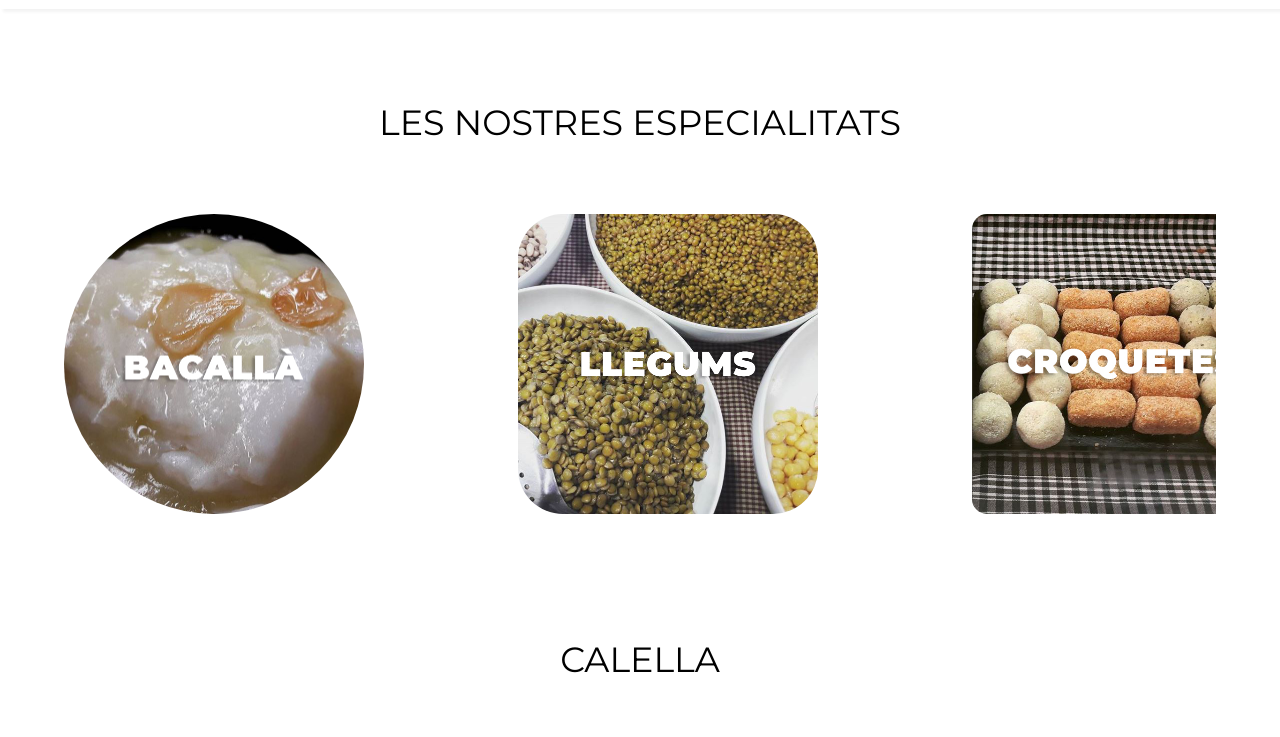
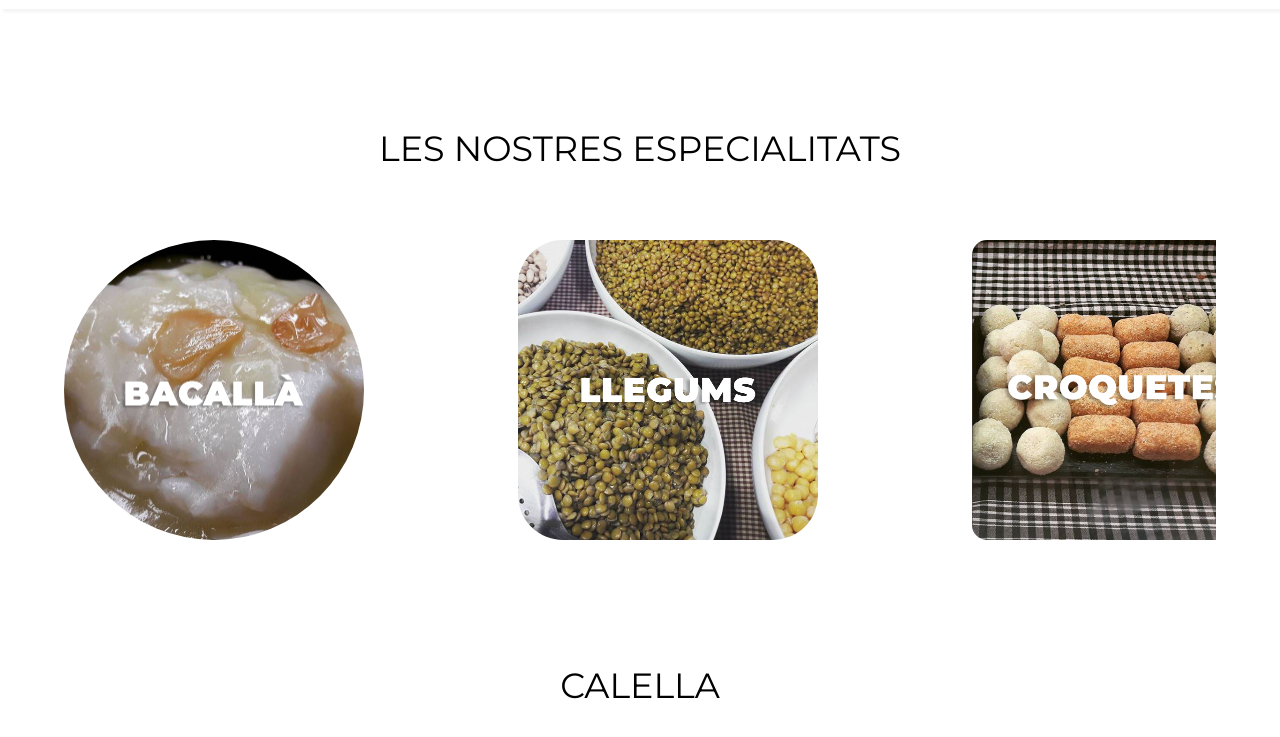
Before and after one commit to vicens-aniol/femsalatweb, a plain HTML site: page index.html in a window 1280 px wide. Shown: the part 91-828 px from the top of the page. Drawn offline with Linux system fonts and the light colour scheme; grey boxes are pictures that could not be loaded.

Commit message:
Update estilos.css

```diff
--- a/estilos.css
+++ b/estilos.css
@@ -153,15 +153,19 @@ nav {
   border-radius:15%;
 }
 
+@media (max-width:520px) {
 #especialitats {
-  padding-top: 15%;
+  padding-top: 25%;
   font-family: 'Montserrat', sans-serif;
   font-size:35px;
 }
+}
 
-@media (max-width:520px;) {
+@media (min-width:520px) {
 #especialitats {
-  padding-top: 20%;
+  padding-top: 17%;
+  font-family: 'Montserrat', sans-serif;
+  font-size:35px;
 }
 }
 
```
